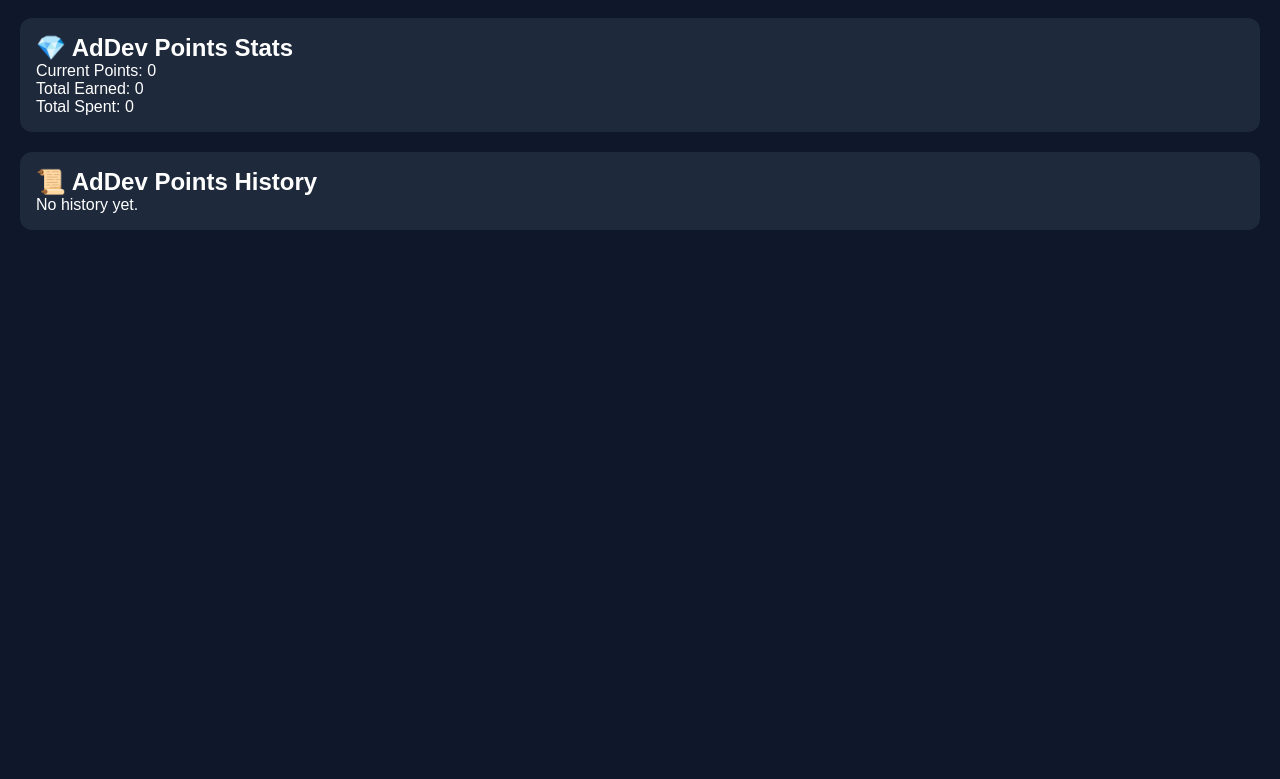
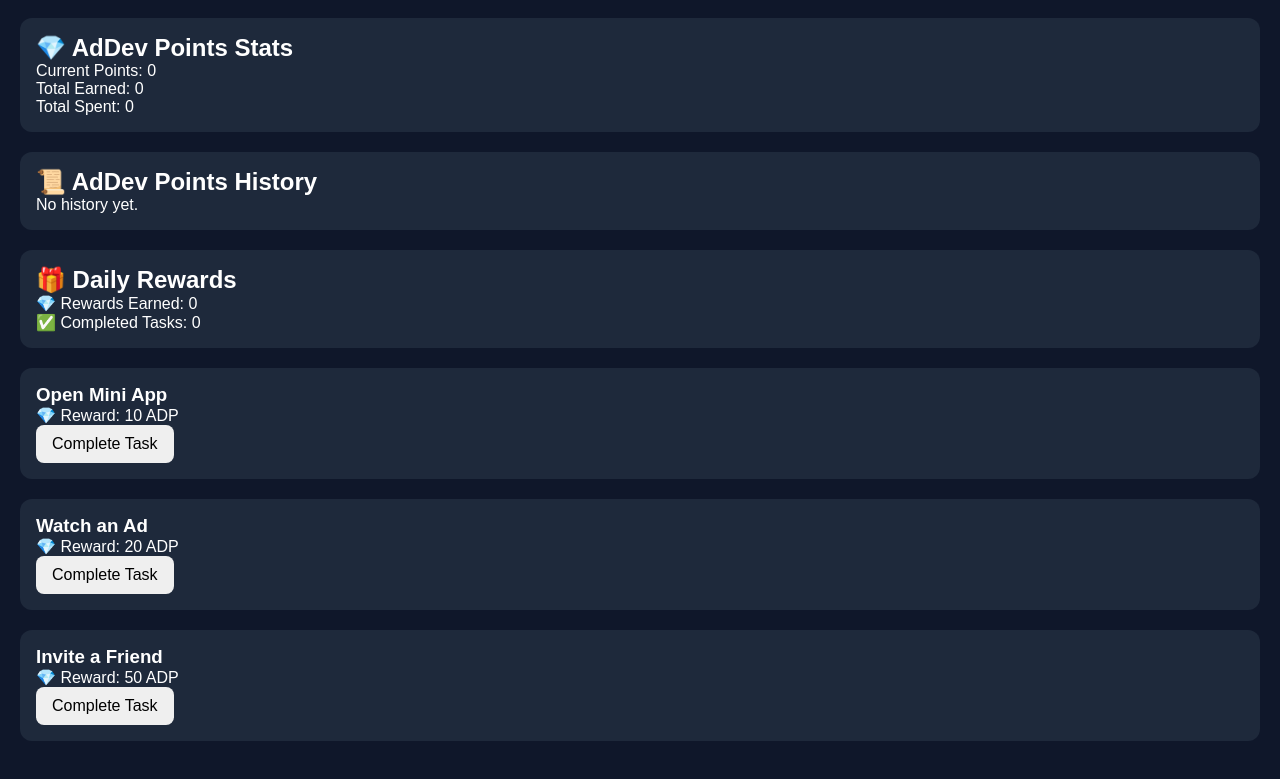
Before and after one commit to Fidaniii812/addev-miniapp, a React (Vite) app: page / in a window 1280 px wide. Shown: the part 1061-1840 px from the top of the page. Before the commit the page ends 1381 px from the top, so only its background shows below. Built offline with nearby package versions, Linux system fonts and the light colour scheme.

Commit message:
Integrate daily tasks and rewards components in Home
Added DailyTasksList and DailyRewardsCard components to the Home page, integrating daily tasks and rewards functionality.

```diff
--- a/src/pages/Home.tsx
+++ b/src/pages/Home.tsx
@@ -11,6 +11,9 @@ import AdDevPointsActions from "../components/AdDevPointsActions";
 import AdDevPointsStats from "../components/AdDevPointsStats";
 import AdDevPointsHistory from "../components/AdDevPointsHistory";
 
+import DailyTasksList from "../components/DailyTasksList";
+import DailyRewardsCard from "../components/DailyRewardsCard";
+
 import useTelegramUser from "../hooks/useTelegramUser";
 import useTelegramStars from "../hooks/useTelegramStars";
 import useTelegramTransactions from "../hooks/useTelegramTransactions";
@@ -20,6 +23,9 @@ import useAdDevPoints from "../hooks/useAdDevPoints";
 import useAdDevPointsStats from "../hooks/useAdDevPointsStats";
 import useAdDevPointsHistory from "../hooks/useAdDevPointsHistory";
 
+import useDailyTasks from "../hooks/useDailyTasks";
+import useDailyRewards from "../hooks/useDailyRewards";
+
 export default function Home() {
   const user = useTelegramUser();
 
@@ -28,10 +34,7 @@ export default function Home() {
   const { totalBought, totalSpent } = useStarsStats(transactions);
 
   const { points, addPoints, spendPoints } = useAdDevPoints();
-  const {
-    history,
-    addHistory,
-  } = useAdDevPointsHistory();
+  const { history, addHistory } = useAdDevPointsHistory();
 
   const pointStats = useAdDevPointsStats(
     history
@@ -41,6 +44,10 @@ export default function Home() {
       .filter((h) => h.type === "spend")
       .reduce((s, h) => s + h.amount, 0)
   );
+
+  const { tasks, completeTask } = useDailyTasks();
+  const { totalRewards, completedTasks } =
+    useDailyRewards(tasks);
 
   const handleBuy = () => {
     buyStars(10);
@@ -111,6 +118,16 @@ export default function Home() {
       <AdDevPointsHistory
         history={history}
       />
+
+      <DailyRewardsCard
+        totalRewards={totalRewards}
+        completedTasks={completedTasks}
+      />
+
+      <DailyTasksList
+        tasks={tasks}
+        onComplete={completeTask}
+      />
     </div>
   );
 }
```
